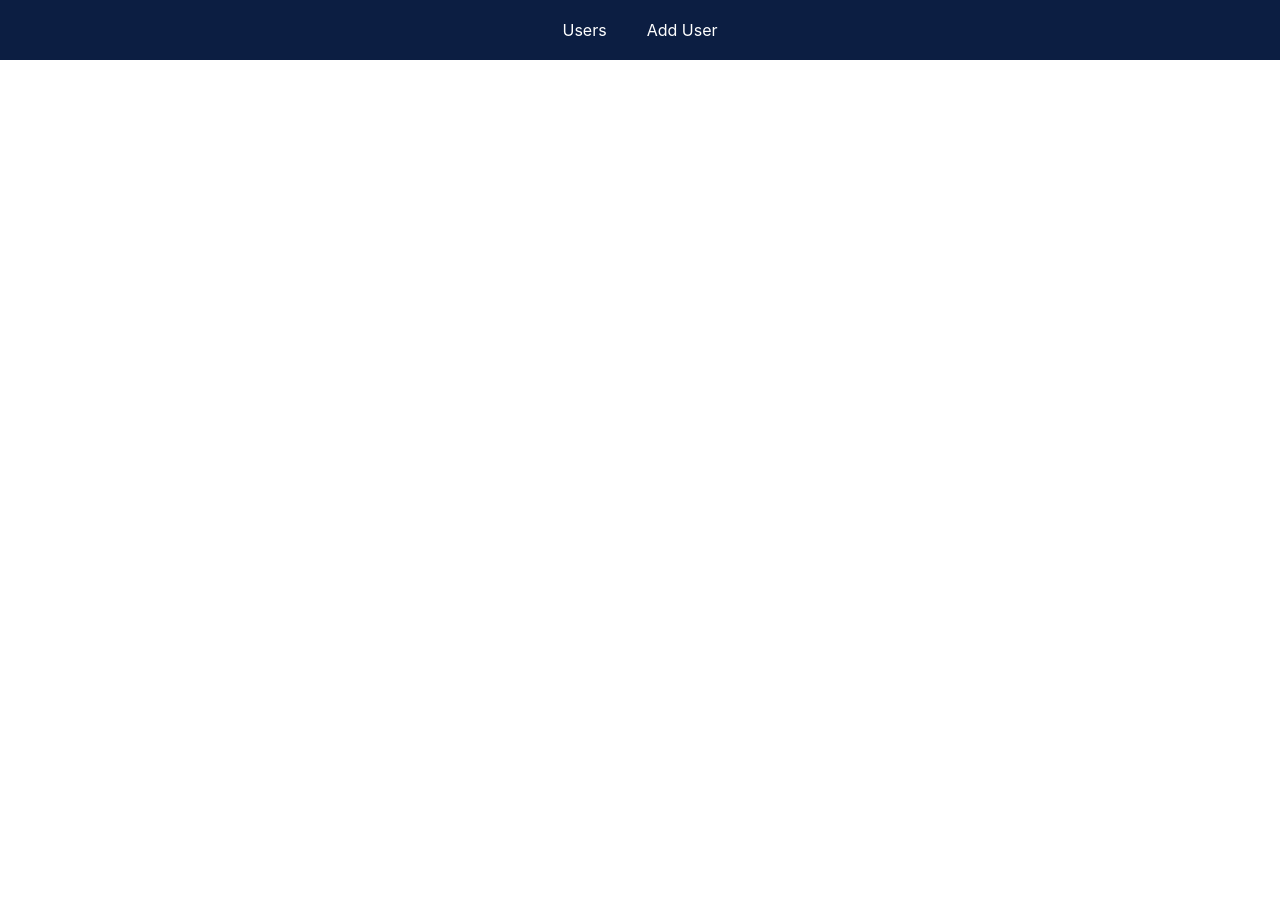
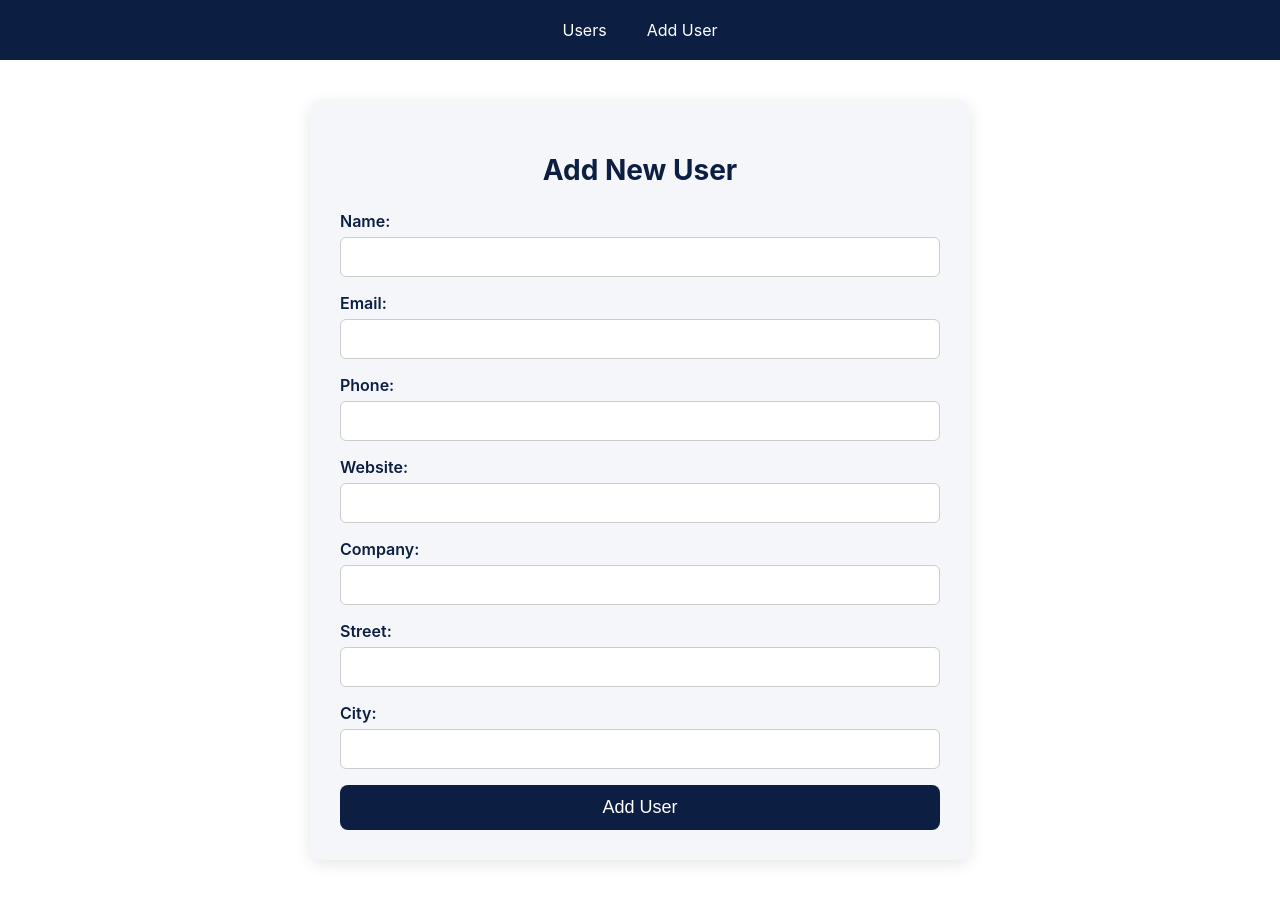
Before and after one commit to engjellberisha17/user-management-app, a React (Create React App) app: page /add in a window 1280 px wide. Before the commit this address had no page. Before the commit the page ends 800 px from the top, so only its background shows below. Built offline with nearby package versions, Linux system fonts and the light colour scheme; no server answers; the HTML template or start-up script is replaced by a standard one.

Commit message:
style changes, user list shows most recent users added

```diff
--- a/src/App.js
+++ b/src/App.js
@@ -8,13 +8,34 @@ import AddUser from "./pages/AddUser";
 function App() {
   const [users, setUsers] = useState([]);
 
+  useEffect(() => {
+    const localFetch = fetch("http://localhost:5000/users").then(res => res.json());
+    const externalFetch = fetch("https://jsonplaceholder.typicode.com/users").then(res => res.json());
+
+    Promise.all([localFetch, externalFetch])
+      .then(([localUsers, externalUsers]) => {
+        const sorted = [...localUsers.reverse(), ...externalUsers];
+        setUsers(sorted);
+      })
+      .catch(err => console.error("Error fetching users:", err));
+  }, []);
+
+  const handleAddUser = (newUser) => {
+    setUsers([newUser, ...users]);
+    fetch("http://localhost:5000/users", {
+      method: "POST",
+      headers: { "Content-Type": "application/json" },
+      body: JSON.stringify(newUser),
+    }).catch(err => console.error("Error saving user:", err));
+  };
 
   return (
     <Router>
       <Navbar />
       <Routes>
         <Route path="/" element={<UserList users={users} />} />
-        <Route path="/users/:id" element={<UserDetails />} />
+        <Route path="/users/:id" element={<UserDetails users={users} />} />
+        <Route path="/add" element={<AddUser onAddUser={handleAddUser} />} />
       </Routes>
     </Router>
   );
--- a/src/pages/AddUser.js
+++ b/src/pages/AddUser.js
@@ -0,0 +1,80 @@
+import React, { useState } from "react";
+import { useNavigate } from "react-router-dom"; // ✅ import useNavigate
+import "../style.css";
+
+function AddUser({ onAddUser }) {
+  const [name, setName] = useState("");
+  const [email, setEmail] = useState("");
+  const [phone, setPhone] = useState("");
+  const [website, setWebsite] = useState("");
+  const [company, setCompany] = useState("");
+  const [street, setStreet] = useState("");
+  const [city, setCity] = useState("");
+  const [error, setError] = useState("");
+
+  const navigate = useNavigate();
+    const handleSubmit = (e) => {
+    e.preventDefault();
+    if (!name || !email) {
+      setError("Name and Email are required.");
+      return;
+    }
+
+    const newUser = {
+      name,
+      email,
+      phone,
+      website,
+      company: { name: company || "Local User" },
+      address: { street, city },
+    };
+
+    onAddUser(newUser);
+    setName(""); setEmail(""); setPhone(""); setWebsite("");
+    setCompany(""); setStreet(""); setCity(""); setError("");
+
+    navigate("/");
+    window.location.reload();
+  };
+
+
+  return (
+    <div className="form-container">
+      <h2>Add New User</h2>
+      {error && <p className="error">{error}</p>}
+      <form onSubmit={handleSubmit} className="form">
+        <div className="form-group">
+          <label>Name:</label>
+          <input value={name} onChange={(e) => setName(e.target.value)} />
+        </div>
+        <div className="form-group">
+          <label>Email:</label>
+          <input value={email} onChange={(e) => setEmail(e.target.value)} />
+        </div>
+        <div className="form-group">
+          <label>Phone:</label>
+          <input value={phone} onChange={(e) => setPhone(e.target.value)} />
+        </div>
+        <div className="form-group">
+          <label>Website:</label>
+          <input value={website} onChange={(e) => setWebsite(e.target.value)} />
+        </div>
+        <div className="form-group">
+          <label>Company:</label>
+          <input value={company} onChange={(e) => setCompany(e.target.value)} />
+        </div>
+        <div className="form-group">
+          <label>Street:</label>
+          <input value={street} onChange={(e) => setStreet(e.target.value)} />
+        </div>
+        <div className="form-group">
+          <label>City:</label>
+          <input value={city} onChange={(e) => setCity(e.target.value)} />
+        </div>
+        <button type="submit">Add User</button>
+      </form>
+    </div>
+  );
+}
+
+export default AddUser;
--- a/src/pages/UserDetails.js
+++ b/src/pages/UserDetails.js
@@ -1,22 +1,16 @@
-import React, { useEffect, useState } from "react";
+import React from "react";
 import { useParams } from "react-router-dom";
+import "../style.css";
 
-function UserDetails() {
+function UserDetails({ users }) {
   const { id } = useParams();
-  const [user, setUser] = useState(null);
+  const user = users.find(u => String(u.id) === id);
 
-  useEffect(() => {
-    fetch(`https://jsonplaceholder.typicode.com/users/${id}`)
-      .then((res) => res.json())
-      .then((data) => setUser(data))
-      .catch((err) => console.error("Error fetching user:", err));
-  }, [id]);
-
-  if (!user) return <p>Loading...</p>;
+  if (!user) return <p>User not found</p>;
 
   return (
     <div className="userlist-container">
-        <h2 className="title">User List</h2>
+      <h2 className="title">User Details</h2>
       <table className="table">
         <thead>
           <tr>
@@ -35,13 +29,11 @@ function UserDetails() {
             <td>{user.phone}</td>
             <td>{user.company?.name}</td>
             <td>{user.website}</td>
-                <td>{user.address?.street}, {user.address?.city}</td>
+            <td>{user.address ? `${user.address.street}, ${user.address.city}` : "-"}</td>
           </tr>
         </tbody>
       </table>
     </div>
-
-
   );
 }
 
--- a/src/pages/UserList.js
+++ b/src/pages/UserList.js
@@ -1,17 +1,8 @@
-import React, { useEffect, useState } from "react";
+import React from "react";
 import { Link } from "react-router-dom";
 import "../style.css";
 
-function UserList() {
-  const [users, setUsers] = useState([]);
-
-  useEffect(() => {
-    fetch("https://jsonplaceholder.typicode.com/users")
-      .then((res) => res.json())
-      .then((data) => setUsers(data))
-      .catch((err) => console.error("Error fetching users:", err));
-  }, []);
-
+function UserList({ users }) {
   return (
     <div className="userlist-container">
       <h2 className="title">User List</h2>
@@ -21,6 +12,7 @@ function UserList() {
           <Link to={`/users/${user.id}`} key={user.id} className="user-card">
             <h3>{user.name}</h3>
             <p><strong>Email:</strong> {user.email}</p>
+            <p><strong>Phone:</strong> {user.phone}</p>
             <p><strong>Company:</strong> {user.company?.name}</p>
           </Link>
         ))}
--- a/src/style.css
+++ b/src/style.css
@@ -107,6 +107,76 @@
 }
 
 
+
+
+/* add user form styles */
+
+.form-container {
+  max-width: 600px;
+  margin: 40px auto;
+  padding: 30px;
+  background-color: #f5f6fa;
+  border-radius: 12px;
+  box-shadow: 0 4px 15px rgba(0, 0, 0, 0.1);
+}
+
+.form-container h2 {
+  text-align: center;
+  margin-bottom: 24px;
+  color: #0c1e42;
+  font-size: 28px;
+}
+
+.error {
+  color: red;
+  font-weight: bold;
+  text-align: center;
+  margin-bottom: 16px;
+}
+
+.form {
+  display: flex;
+  flex-direction: column;
+  gap: 16px;
+}
+
+.form-group {
+  display: flex;
+  flex-direction: column;
+}
+
+.form-group label {
+  margin-bottom: 6px;
+  font-weight: 600;
+  color: #0c1e42;
+}
+
+.form-group input {
+  padding: 10px 12px;
+  border: 1px solid #ccc;
+  border-radius: 6px;
+  font-size: 16px;
+}
+
+button[type="submit"] {
+  padding: 12px 20px;
+  background-color: #0c1e42;
+  color: white;
+  border: none;
+  border-radius: 8px;
+  font-size: 18px;
+  cursor: pointer;
+  transition: background-color 0.3s ease, transform 0.2s ease;
+}
+
+button[type="submit"]:hover {
+  background-color: white;
+  color: #0c1e42;
+}
+
+
+
+
 /* Media Queries */
 
 @media (max-width: 900px) {
```
Also changed, not shown: userdb.json (+96 -7 lines). Lines whose indentation alone changed are shown as unchanged.
